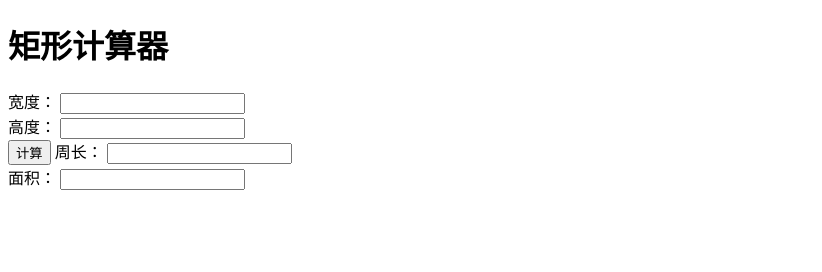
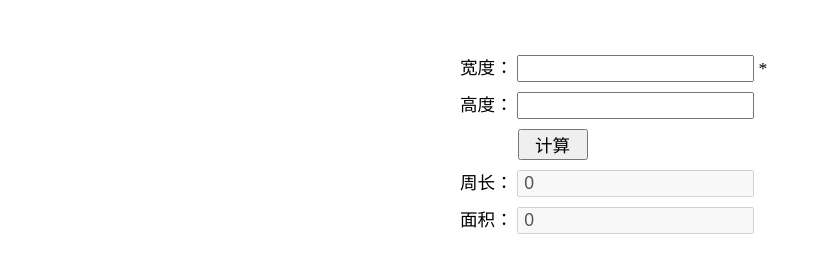
Before and after one commit to zouxiangyue/rectangle, a plain HTML site: page index.html in a window 1280 px wide. Both pictures are taken after a click on the button "计算". Shown: the whole page, without its empty margins (0-822 px from the left). Drawn offline with nearby package versions, Linux system fonts and the light colour scheme.

Commit message:
rect 计算

```diff
--- /dev/null
+++ b/calc.js
@@ -0,0 +1,15 @@
+function Rectangle(width, height) {
+    var w = Number(width),
+        h = Number(height);
+
+    this.area = function() {
+          return w * h;
+
+    };
+
+    this.perimeter = function() {
+          return 2 * (w + h);
+
+    };
+
+}
--- a/index.html
+++ b/index.html
@@ -2,25 +2,30 @@
 <html lang="en">
 <head>
   <meta charset="UTF-8">
+  <meta name="viewport" content="width=device-width,initial-scale=1,user-scalable=0">
   <title>矩形计算器</title>
+  <link rel="stylesheet" href="rectangle.css">
+  <link rel="icon" href="https://i.wangding.in/favicon.ico" sizes="48x48" type="image/png">
   </head>
 <body>
-  <h1>矩形计算器</h1>
     <div>
         <label>宽度：</label>
-    <input id="width" type="text"><br>
+        <input id="width" type="text" autofocus>
+        <span>*</span>
+        <br>
         <label>高度：</label>
         <input id="height" type="text">
          <br>
         <input id="calculate" type="button" value="计算">
+        <br>
         <label>周长：</label>
-    <input id="perimeter" type="text">
+        <input id="perimeter" type="text" disabled>
         <br>
         <label for="">面积：</label>
-    <input id="area" type="text">
-    <br>
+        <input id="area" type="text" disabled>
     </div>
   <script src="//apps.bdimg.com/libs/jquery/2.1.4/jquery.min.js"></script>
-  <script sc="rectangle.js"></script>
+  <script src="calc.js"></script>
+  <script src="rectangle.js"></script>
 </body>
 </html>
--- a/rectangle.css
+++ b/rectangle.css
@@ -0,0 +1,18 @@
+div {
+    font-size: 1.1em;
+    margin: 50px auto;
+    width: 370px;
+
+}
+
+input, label {
+    font-size: 1em;
+    margin: 5px 0;
+    padding-left: 5px;
+
+}
+
+#calculate {
+    margin-left: 63px;
+    width: 70px;
+}
--- a/rectangle.js
+++ b/rectangle.js
@@ -1,18 +1,19 @@
-$(function(){
-  console.log(0)
-  var $width=$('#width'),
-      $height=$('#height'),
-      $btnCal=$('#calculate'),
-      $perimenter=$('#perimeter'),
-      $area=$('#area');
+$(function() {
+    var $width = $('#width'),
+      $height = $('#height'),
+      $btnCal = $('#calculate'),
+      $perimeter = $('#perimeter'),
+      $area = $('#area');
+
   $btnCal.click(function(){
-    var w=Number($width.val());
-    var h=Number($height.val());
-console.log(w,h);
-    var p=(w+h)*2,
-        a=w*h;
+      var w = $width.val(),
+          h = $height.val();
 
-  $perimeter.val(p);
-  $area.val(a);
-  })
-})
+    var r = new Rectangle(w, h);
+
+        $perimeter.val(r.perimeter());
+            $area.val(r.area());
+
+  });
+
+});
```
Lines whose indentation alone changed are shown as unchanged.
